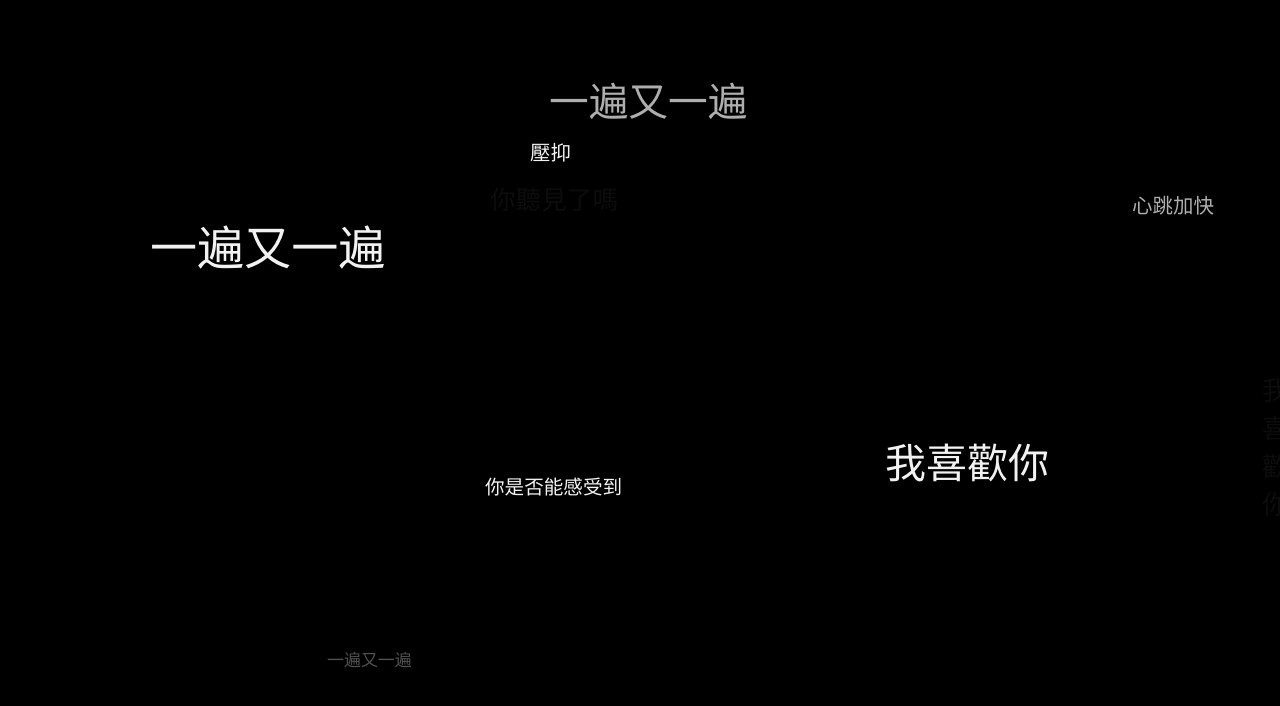
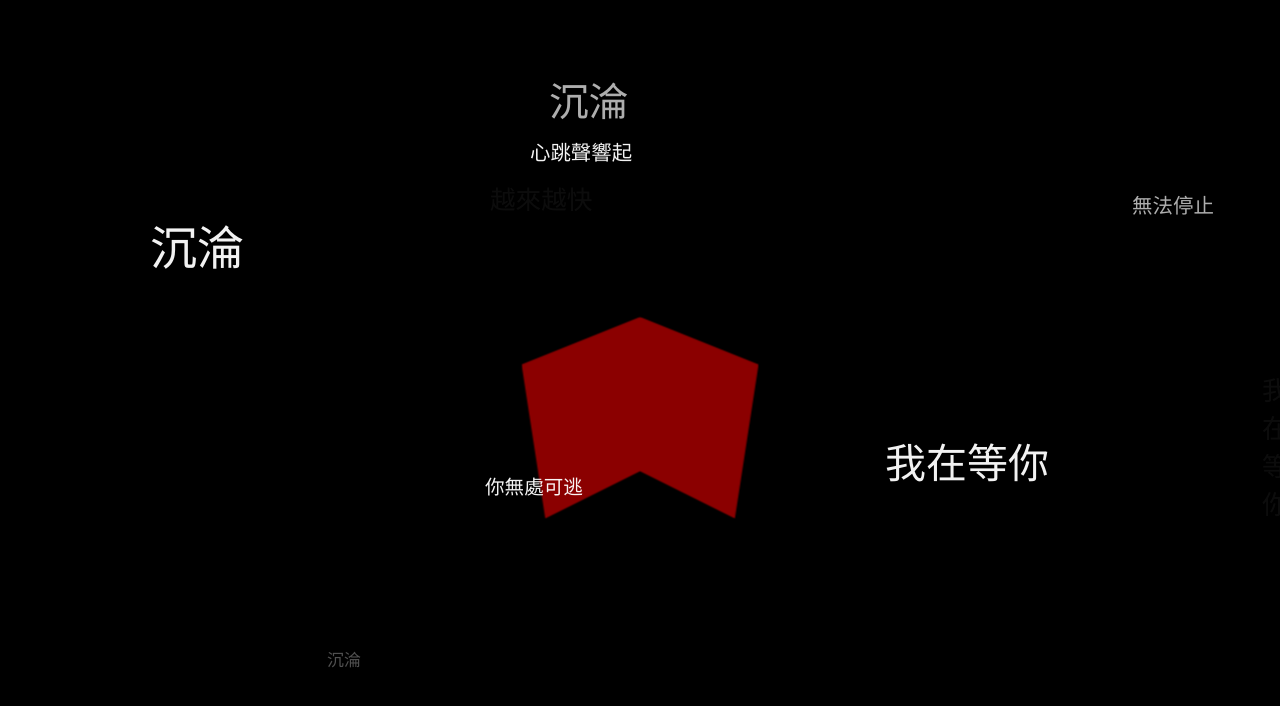
Before and after one commit to YuetteC/dark-love, a plain HTML site: page index.html in a window 1280 px wide. Drawn offline with Linux system fonts and the light colour scheme.

Commit message:
Update index.html

```diff
--- a/index.html
+++ b/index.html
@@ -21,6 +21,28 @@
             align-items: center;
             position: relative;
         }
+
+        /* 撲通撲通的心臟 */
+        .heart {
+            position: absolute;
+            width: 200px;
+            height: 200px;
+            background-color: darkred;
+            top: 50%;
+            left: 50%;
+            transform: translate(-50%, -50%);
+            clip-path: polygon(50% 15%, 100% 35%, 90% 100%, 50% 80%, 10% 100%, 0% 35%);
+            animation: heartbeat 1.5s infinite;
+            filter: drop-shadow(0 0 10px red);
+        }
+
+        @keyframes heartbeat {
+            0% { transform: translate(-50%, -50%) scale(1); }
+            50% { transform: translate(-50%, -50%) scale(1.2); }
+            100% { transform: translate(-50%, -50%) scale(1); }
+        }
+
+        /* 動態文字 */
         .text {
             position: absolute;
             font-size: 2rem;
@@ -28,11 +50,13 @@
             opacity: 0.8;
             transform: rotate(0deg);
         }
+
         @keyframes fadeInOut {
             0% { opacity: 0; }
             50% { opacity: 1; }
             100% { opacity: 0; }
         }
+
         @keyframes moveRandom {
             0% {
                 transform: translate(0, 0) rotate(0deg);
@@ -44,10 +68,13 @@
     </style>
 </head>
 <body>
+    <!-- 心臟 -->
+    <div class="heart"></div>
+
     <script>
         const phrases = [
-            "我喜歡你", "你是否能感受到", "沉浸在無法言喻的情緒", "壓抑", "無法逃離",
-            "你聽見了嗎", "心跳加快", "一遍又一遍", "我喜歡你"
+            "我喜歡你", "你無處可逃", "在我的世界裡", "心跳聲響起",
+            "你能聽見嗎？", "越來越快", "無法停止", "沉淪", "我在等你"
         ];
 
         function createText() {
@@ -68,6 +95,14 @@
         }
 
         setInterval(createText, 500);
+
+        // 背景音效
+        const audio = new Audio("https://www.fesliyanstudios.com/play-mp3/387"); // 低頻心跳聲
+        audio.loop = true;
+        audio.volume = 0.5;
+        document.body.addEventListener("click", () => {
+            audio.play();
+        });
     </script>
 </body>
 </html>
```
